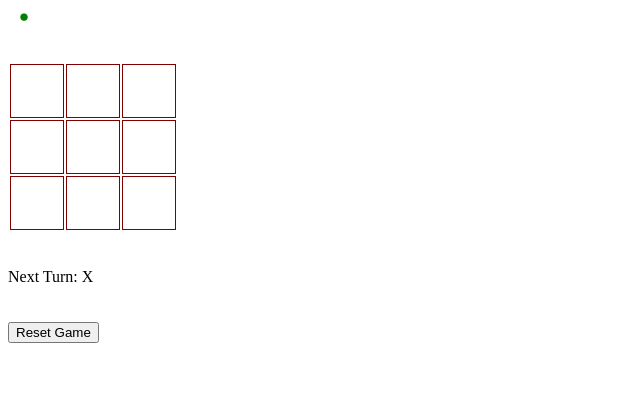
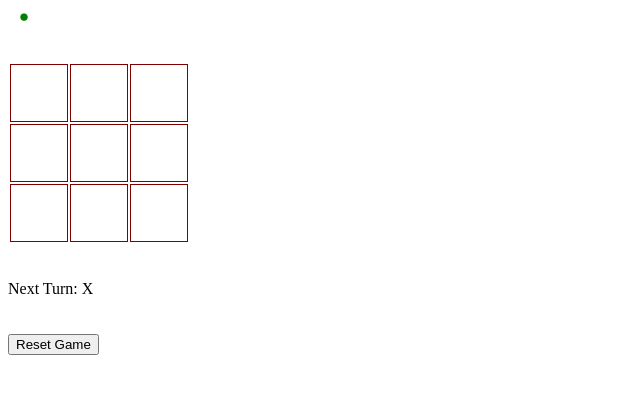
Before and after one commit to need4eat/tictactoereact, a React app: page / in a window 1280 px wide. Shown: the top 394 px of the page, without its empty margins (0-640 px from the left). Built offline with nearby package versions, Linux system fonts and the light colour scheme; the HTML template or start-up script is replaced by a standard one.

Commit message:
Adding better formatting for the tiles

```diff
--- a/src/components/Tile.js
+++ b/src/components/Tile.js
@@ -1,22 +1,36 @@
 import React from "react";
 
 export default function Tile(props) {
-  const cellState = props.cellState == "-" ? "" : props.cellState;
+  const cellText = props.cellState == "-" ? "" : props.cellState;
+
+  const font = {
+    fontFamily: "sans-serif",
+    fontSize: "40px",
+    color: props.cellState == "X" ? "blue" : "red"
+  };
+
+  const layout = {
+    width: "50px",
+    height: "50px",
+    textAlign: "center",
+    verticalAlign: "middle",
+    display: "table-cell"
+  };
+
   return (
     <div
       style={{
-        width: "50px",
-        height: "50px",
-        textAlign: "center"
+        ...layout,
+        ...font
       }}
       onClick={() => {
-        if (cellState != "") {
+        if (cellText != "") {
           return;
         }
         props.onTileClicked(props.cellX, props.cellY);
       }}
     >
-      {cellState}
+      {cellText}
     </div>
   );
 }
```
